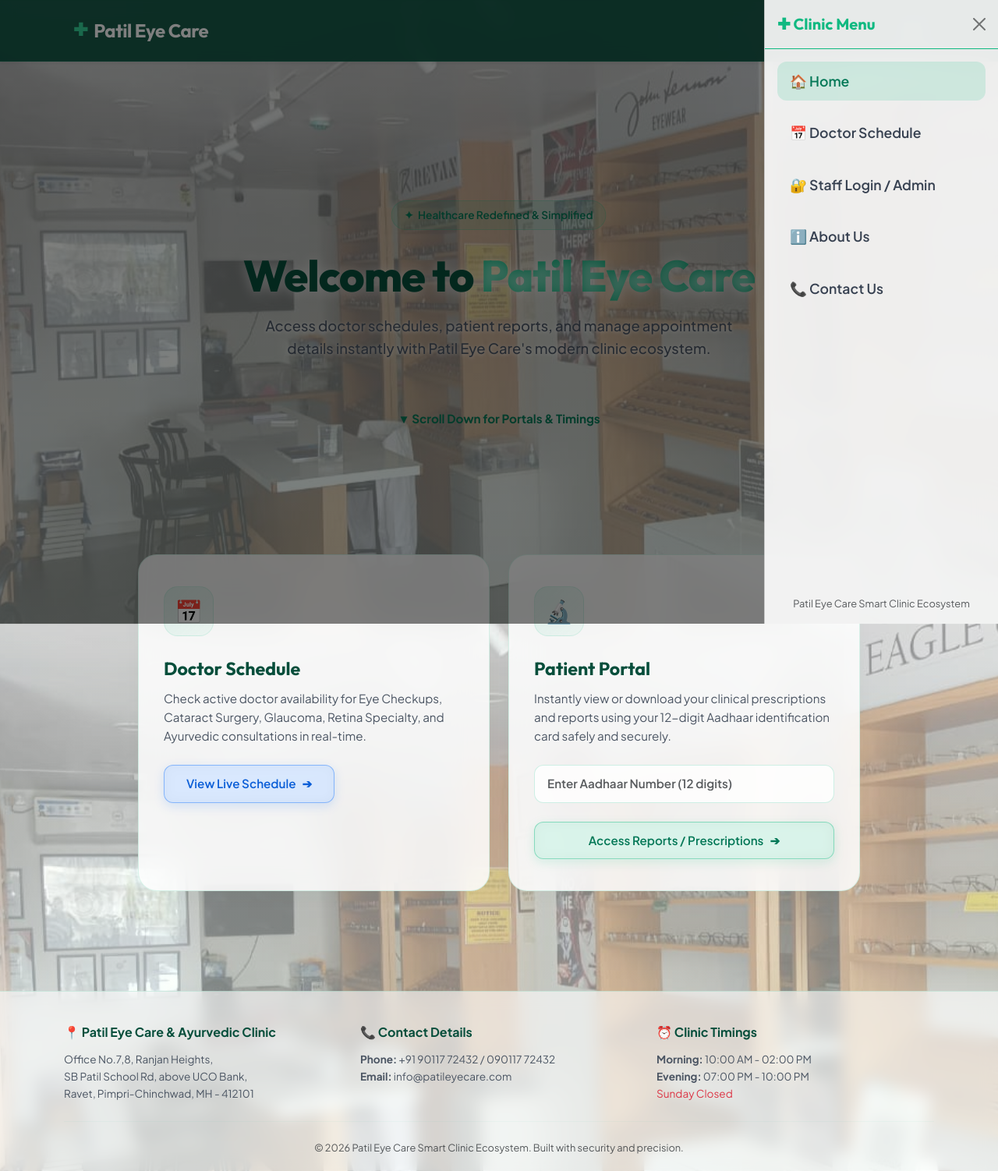
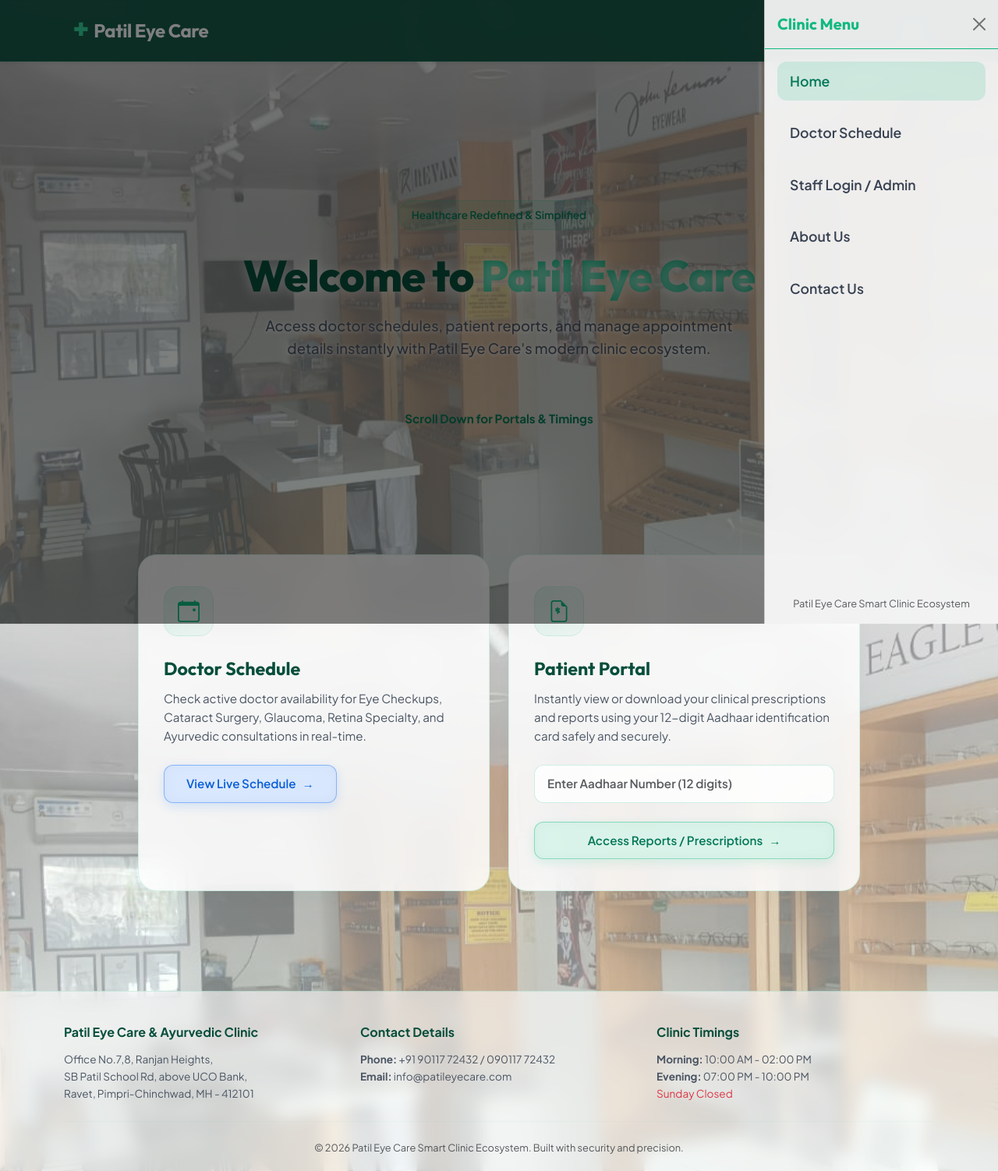
Before and after one commit to Shivamdadhich/Patil_Eye_Clinic, a Flask app: page / in a window 1280 px wide, after a click that opens the changed part. Shown: the whole page at 78% size. Run offline with Flask 3, Linux system fonts and the light colour scheme; some libraries are stand-ins or nearby versions.

Commit message:
UI: Remove all emojis from homepage, replace cards with clean SVGs, and use standard layout icons

```diff
--- a/templates/home.html
+++ b/templates/home.html
@@ -318,12 +318,12 @@
         <!-- Hero Section -->
         <div class="hero-section">
             <div class="hero-badge">
-                <span>✦</span> Healthcare Redefined & Simplified
+                Healthcare Redefined & Simplified
             </div>
             <h1 class="hero-title" style="text-shadow: 0 2px 15px rgba(255, 255, 255, 0.6);">Welcome to <span>Patil Eye Care</span></h1>
             <p class="hero-subtitle" style="font-weight: 500; text-shadow: 0 1px 5px rgba(255, 255, 255, 0.8);">Access doctor schedules, patient reports, and manage appointment details instantly with Patil Eye Care's modern clinic ecosystem.</p>
             <div class="mt-4" style="animation: bounce 2s infinite; font-size: 0.95rem; color: #047857; font-weight: bold; cursor: pointer;" onclick="document.getElementById('portals-section').scrollIntoView({behavior: 'smooth'});">
-                ▼ Scroll Down for Portals & Timings
+                Scroll Down for Portals & Timings
             </div>
         </div>
 
@@ -332,12 +332,15 @@
             <div class="col-md-5">
                 <div class="feature-card">
                     <div class="icon-box">
-                        📅
+                        <svg xmlns="http://www.w3.org/2000/svg" width="28" height="28" fill="currentColor" class="bi bi-calendar-event" viewBox="0 0 16 16">
+                            <path d="M11 6.5a.5.5 0 0 1 .5-.5h1a.5.5 0 0 1 .5.5v1a.5.5 0 0 1-.5.5h-1a.5.5 0 0 1-.5-.5z"/>
+                            <path d="M3.5 0a.5.5 0 0 1 .5.5V1h8V.5a.5.5 0 0 1 1 0V1h1a2 2 0 0 1 2 2v11a2 2 0 0 1-2 2H2a2 2 0 0 1-2-2V3a2 2 0 0 1 2-2h1V.5a.5.5 0 0 1 .5-.5M1 4v10a1 1 0 0 0 1 1h12a1 1 0 0 0 1-1V4z"/>
+                        </svg>
                     </div>
                     <h3 class="card-heading">Doctor Schedule</h3>
                     <p class="card-desc">Check active doctor availability for Eye Checkups, Cataract Surgery, Glaucoma, Retina Specialty, and Ayurvedic consultations in real-time.</p>
                     <a href="/schedule" class="btn btn-action btn-primary">
-                        View Live Schedule <span>➔</span>
+                        View Live Schedule <span>&rarr;</span>
                     </a>
                 </div>
             </div>
@@ -346,7 +349,10 @@
             <div class="col-md-5">
                 <div class="feature-card">
                     <div class="icon-box">
-                        🔬
+                        <svg xmlns="http://www.w3.org/2000/svg" width="28" height="28" fill="currentColor" class="bi bi-file-earmark-medical" viewBox="0 0 16 16">
+                            <path d="M7.5 5.5a.5.5 0 0 0-1 0v.634l-.549-.317a.5.5 0 1 0-.5.866L6 7l-.549.317a.5.5 0 1 0 .5.866l.549-.317V9.5a.5.5 0 1 0 1 0v-.634l.549.317a.5.5 0 1 0 .5-.866L8 7l.549-.317a.5.5 0 1 0-.5-.866l-.549.317z"/>
+                            <path d="M14 14V4.5L9.5 0H4a2 2 0 0 0-2 2v12a2 2 0 0 0 2 2h8a2 2 0 0 0 2-2M9.5 3A1.5 1.5 0 0 0 11 4.5h2V14a1 1 0 0 1-1 1H4a1 1 0 0 1-1-1V2a1 1 0 0 1 1-1h5.5z"/>
+                        </svg>
                     </div>
                     <h3 class="card-heading">Patient Portal</h3>
                     <p class="card-desc">Instantly view or download your clinical prescriptions and reports using your 12-digit Aadhaar identification card safely and securely.</p>
@@ -355,7 +361,7 @@
                             <input type="text" class="form-control glass-input" id="aadhar" name="aadhar" placeholder="Enter Aadhaar Number (12 digits)" required maxlength="12" pattern="\d{12}">
                         </div>
                         <button type="submit" class="btn btn-action btn-success w-100 justify-content-center">
-                            Access Reports / Prescriptions <span>➔</span>
+                            Access Reports / Prescriptions <span>&rarr;</span>
                         </button>
                     </form>
                 </div>
@@ -368,7 +374,7 @@
             <div class="row g-4 text-start">
                 <!-- Address Column -->
                 <div class="col-md-4">
-                    <div class="footer-title">📍 Patil Eye Care & Ayurvedic Clinic</div>
+                    <div class="footer-title">Patil Eye Care & Ayurvedic Clinic</div>
                     <div class="footer-text">
                         Office No.7,8, Ranjan Heights,<br>
                         SB Patil School Rd, above UCO Bank,<br>
@@ -378,7 +384,7 @@
 
                 <!-- Contact Column -->
                 <div class="col-md-4">
-                    <div class="footer-title">📞 Contact Details</div>
+                    <div class="footer-title">Contact Details</div>
                     <div class="footer-text">
                         <strong>Phone:</strong> +91 90117 72432 / 090117 72432<br>
                         <strong>Email:</strong> info@patileyecare.com
@@ -387,7 +393,7 @@
 
                 <!-- Timings Column -->
                 <div class="col-md-4">
-                    <div class="footer-title">⏰ Clinic Timings</div>
+                    <div class="footer-title">Clinic Timings</div>
                     <div class="footer-text">
                         <strong>Morning:</strong> 10:00 AM - 02:00 PM<br>
                         <strong>Evening:</strong> 07:00 PM - 10:00 PM<br>
@@ -407,16 +413,16 @@
     <!-- Right Sliding Sidebar Panel -->
     <div class="offcanvas offcanvas-end glass-sidebar" tabindex="-1" id="sidebarMenu" aria-labelledby="sidebarMenuLabel">
         <div class="offcanvas-header border-bottom border-success border-opacity-10">
-            <h5 class="offcanvas-title fw-bold text-success" id="sidebarMenuLabel">✚ Clinic Menu</h5>
+            <h5 class="offcanvas-title fw-bold text-success" id="sidebarMenuLabel">Clinic Menu</h5>
             <button type="button" class="btn-close" data-bs-dismiss="offcanvas" aria-label="Close"></button>
         </div>
         <div class="offcanvas-body d-flex flex-column justify-content-between">
             <div class="d-flex flex-column gap-3">
-                <a href="/" class="menu-link active">🏠 Home</a>
-                <a href="/schedule" class="menu-link">📅 Doctor Schedule</a>
-                <a href="/admin/login" class="menu-link">🔐 Staff Login / Admin</a>
-                <a href="#" class="menu-link" data-bs-toggle="modal" data-bs-target="#aboutUsModal" data-bs-dismiss="offcanvas">ℹ️ About Us</a>
-                <a href="#" class="menu-link" data-bs-dismiss="offcanvas" onclick="setTimeout(function(){ document.getElementById('clinic-footer').scrollIntoView({behavior: 'smooth'}); }, 300);">📞 Contact Us</a>
+                <a href="/" class="menu-link active">Home</a>
+                <a href="/schedule" class="menu-link">Doctor Schedule</a>
+                <a href="/admin/login" class="menu-link">Staff Login / Admin</a>
+                <a href="#" class="menu-link" data-bs-toggle="modal" data-bs-target="#aboutUsModal" data-bs-dismiss="offcanvas">About Us</a>
+                <a href="#" class="menu-link" data-bs-dismiss="offcanvas" onclick="setTimeout(function(){ document.getElementById('clinic-footer').scrollIntoView({behavior: 'smooth'}); }, 300);">Contact Us</a>
             </div>
             <div class="text-center text-muted" style="font-size: 0.8rem;">
                 Patil Eye Care Smart Clinic Ecosystem
```
